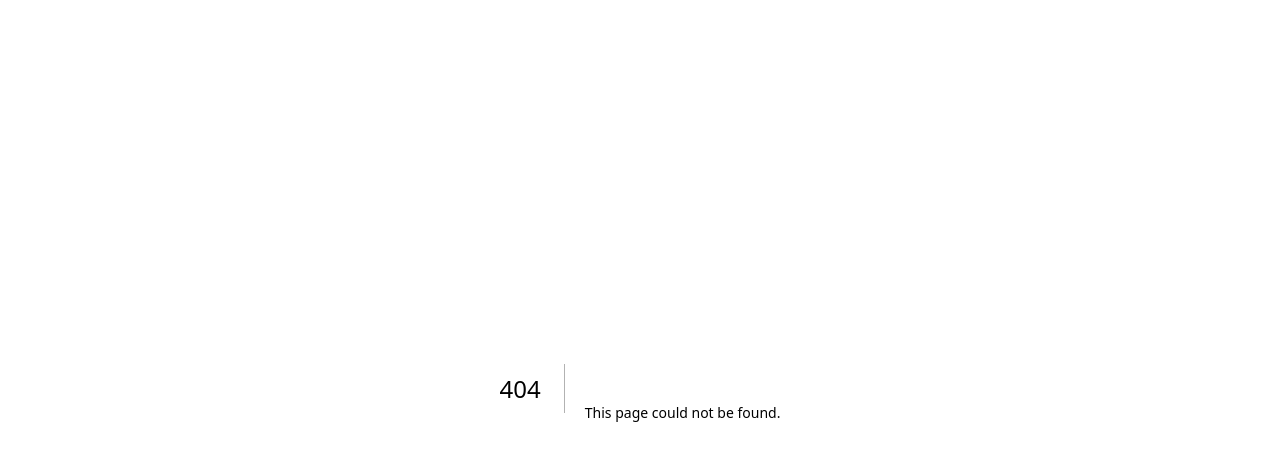
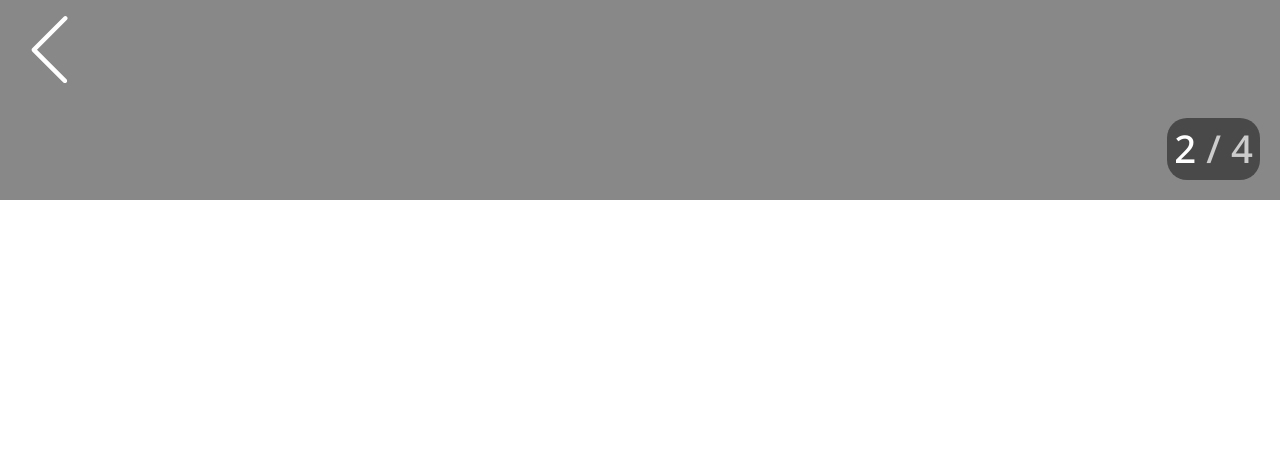
Before and after one commit to tlsrl6427/yogiyo-front, a Next.js app: page /detail in a window 1280 px wide. Before the commit this address had no page. Shown: the top 460 px of the page. Built offline with nearby package versions, Linux system fonts and the light colour scheme.

Commit message:
[feat] 상세페이지 생성

```diff
--- /dev/null
+++ b/app/detail/page.tsx
@@ -0,0 +1,11 @@
+import HeadSlider from "@/components/detail/HeadSlider"
+
+const Detail = () => {
+  return (
+    <div className="">
+      <HeadSlider />
+    </div>
+  )
+}
+
+export default Detail
--- a/components/common/KakaoMap.tsx
+++ b/components/common/KakaoMap.tsx
@@ -1,14 +1,13 @@
 'use client';
-import { useState, useEffect } from 'react';
-import { currentAddress, currentCoord } from '@/recoil/state';
-import { useRecoilState } from 'recoil';
+import { useEffect } from 'react';
+import { currentCoord } from '@/recoil/state';
+import { useRecoilValue } from 'recoil';
 
 const KakaoMap = () => {
-  const [curCoord, setCurCoord] = useRecoilState(currentCoord);
-  const [curAdd, setCurAdd] = useRecoilState(currentAddress);
+  const curCoord = useRecoilValue(currentCoord);
 
   useEffect(() => {
-    if (!curCoord) return; // If center is not set, return early
+    if (!curCoord) return;
 
     const { kakao } = window;
     kakao.maps?.load(() => {
--- /dev/null
+++ b/components/detail/HeadSlider.tsx
@@ -0,0 +1,53 @@
+'use client'
+import { Swiper, SwiperSlide } from 'swiper/react';
+import { Pagination, Autoplay } from 'swiper/modules';
+import { useRouter } from 'next/navigation';
+import { SlArrowLeft } from "react-icons/sl";
+import 'swiper/css';
+import './slideStyles.css';
+
+const slideStyle = {
+  width: '100%',
+  height: '200px',
+  background: '#888'
+}
+
+const arrowStyle = {
+  fontSize: '1.4rem',
+  cursor: 'pointer',
+  color: '#fff',
+};
+
+
+const HeadSlider = () => {
+  const dummy = new Array(4).fill({})
+  const router = useRouter();
+  return (
+    <div className='relative'>
+      <Swiper
+        modules={[Pagination, Autoplay]}
+        spaceBetween={0}
+        slidesPerView={1}
+        pagination={{
+          type: 'fraction',
+        }}
+        autoplay={{delay: 3000}}
+        loop={true}
+        className='detail_swiper'
+      >
+        {dummy?.map((img, i) => {
+          return (
+            <SwiperSlide style={slideStyle} key={i}>
+              <div className='w-full h-full' />
+            </SwiperSlide>
+          );
+        })}
+      </Swiper>
+      <div className='absolute top-0 left-0 z-10 p-[16px] cursor-pointer' onClick={() => router.back()}>
+        <SlArrowLeft style={arrowStyle} />
+      </div>
+    </div>
+  )
+}
+
+export default HeadSlider
--- /dev/null
+++ b/components/detail/slideStyles.css
@@ -0,0 +1,16 @@
+.detail_swiper .swiper-pagination {
+  display: block;
+  position: absolute;
+  font-size: 0.8rem;
+  bottom: 20px;
+  right: 20px;
+  z-index: 10;
+  color: #ccc;
+  background: rgba(33, 33, 33, 0.6);
+  padding: 2px 7px;
+  border-radius: 20px;
+}
+
+.detail_swiper .swiper-pagination .swiper-pagination-current {
+  color: #fff;
+}
--- a/components/header/FindMap.tsx
+++ b/components/header/FindMap.tsx
@@ -1,5 +1,5 @@
 'use client';
-import { useState, useEffect } from 'react';
+import { useState, useEffect, useRef } from 'react';
 import {
   searchCoord,
   currentCoord,
@@ -25,11 +25,12 @@ const FindMap = () => {
   const [action, setAction] = useState(false);
   const [centerCoord, setCenterCoord] = useState(coord);
 
+  const mapRef = useRef<HTMLDivElement>(null);
+
   useEffect(() => {
     if (!coord) return;
     const { kakao } = window;
     kakao.maps?.load(() => {
-      let container = document.getElementById('map');
 
       let options = {
         center: new kakao.maps.LatLng(coord.lat, coord.lng),
@@ -37,7 +38,7 @@ const FindMap = () => {
       };
       const geocoder = new kakao.maps.services.Geocoder();
 
-      let map = new kakao.maps.Map(container, options);
+      let map = new kakao.maps.Map(mapRef.current, options);
 
       kakao.maps.event.addListener(map, 'dragend', async function () {
         //움직임 안내 문구 없애기
@@ -77,7 +78,7 @@ const FindMap = () => {
             지도를 움직여 위치를 설정하세요
           </span>
         )}
-        <div id="map" style={{ width: '100%', height: '100%' }}></div>
+        <div id="map" ref={mapRef} style={{ width: '100%', height: '100%' }}></div>
       </div>
       <div className="flex flex-col gap-[10px] px-[20px]">
         <p className="font-[500] text-[1.2rem]">{address}</p>
--- a/components/header/Header.tsx
+++ b/components/header/Header.tsx
@@ -74,6 +74,7 @@ const Header = () => {
       kakaoMapScript.removeEventListener('load', onLoadKakaoAPI);
     };
   }, [curCoord]);
+  console.log(memberAddress.length)
 
   return (
     <header className="fixed gap-2 top-0 left-0 w-full h-[50px] flex justify-center items-center bg-white z-50">
--- a/services/addressApi.ts
+++ b/services/addressApi.ts
@@ -3,7 +3,7 @@ import type { RegisterAddressRequest } from '@/lib/types';
 
 //임시 엑세스토큰
 const accessToken =
-'eyJhbGciOiJIUzI1NiJ9.eyJzdWIiOiI0MzIxQGdtYWlsLmNvbSIsInByb3ZpZGVyVHlwZSI6IkRFRkFVTFQiLCJ1c2VyVHlwZSI6Ik1lbWJlciIsImV4cCI6MTcwMDAxMzY3OX0.gMSC1684e1XvOekor8wtZv6v-KPDpSjv__m_Dm2L32Q'
+'eyJhbGciOiJIUzI1NiJ9.eyJzdWIiOiI0MzIxQGdtYWlsLmNvbSIsInByb3ZpZGVyVHlwZSI6IkRFRkFVTFQiLCJ1c2VyVHlwZSI6Ik1lbWJlciIsImV4cCI6MTcwMDAyNDM0MX0._0nHnKLXAVP_ZOs35_e_ecATKBBUSaneVBSzcIMedhs'
 
 const api = axios.create({
   baseURL: process.env.NEXT_PUBLIC_API_URL,
```
Also changed, not shown: components/detail/DetailHeader.tsx (added, +8 -0 lines), lib/fetchAddress.ts (+5 -3 lines), recoil/state.ts (+1 -15 lines), components/detail/MiddleTitle.tsx (added), components/detail/TabMenu.tsx (added).
